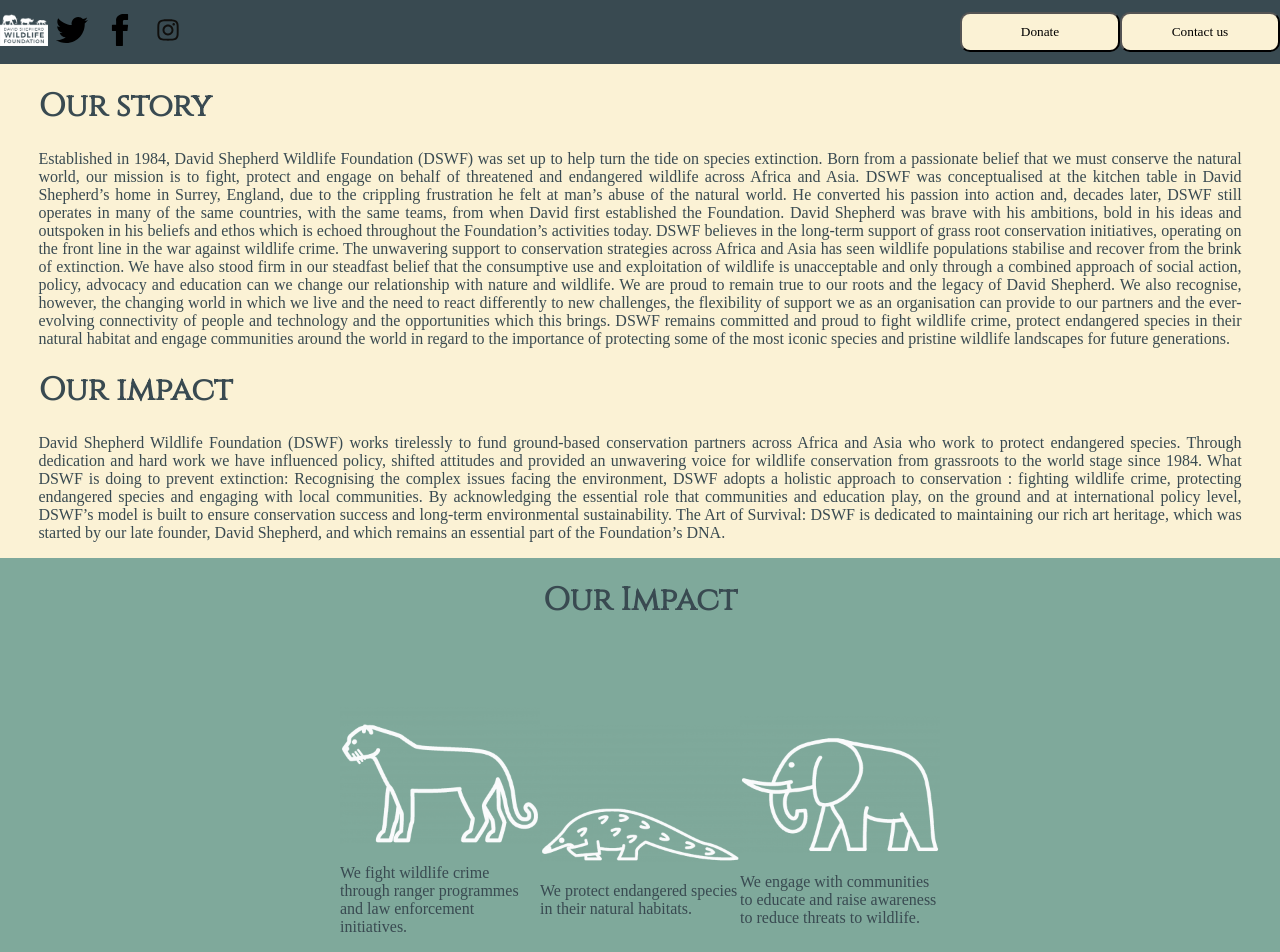
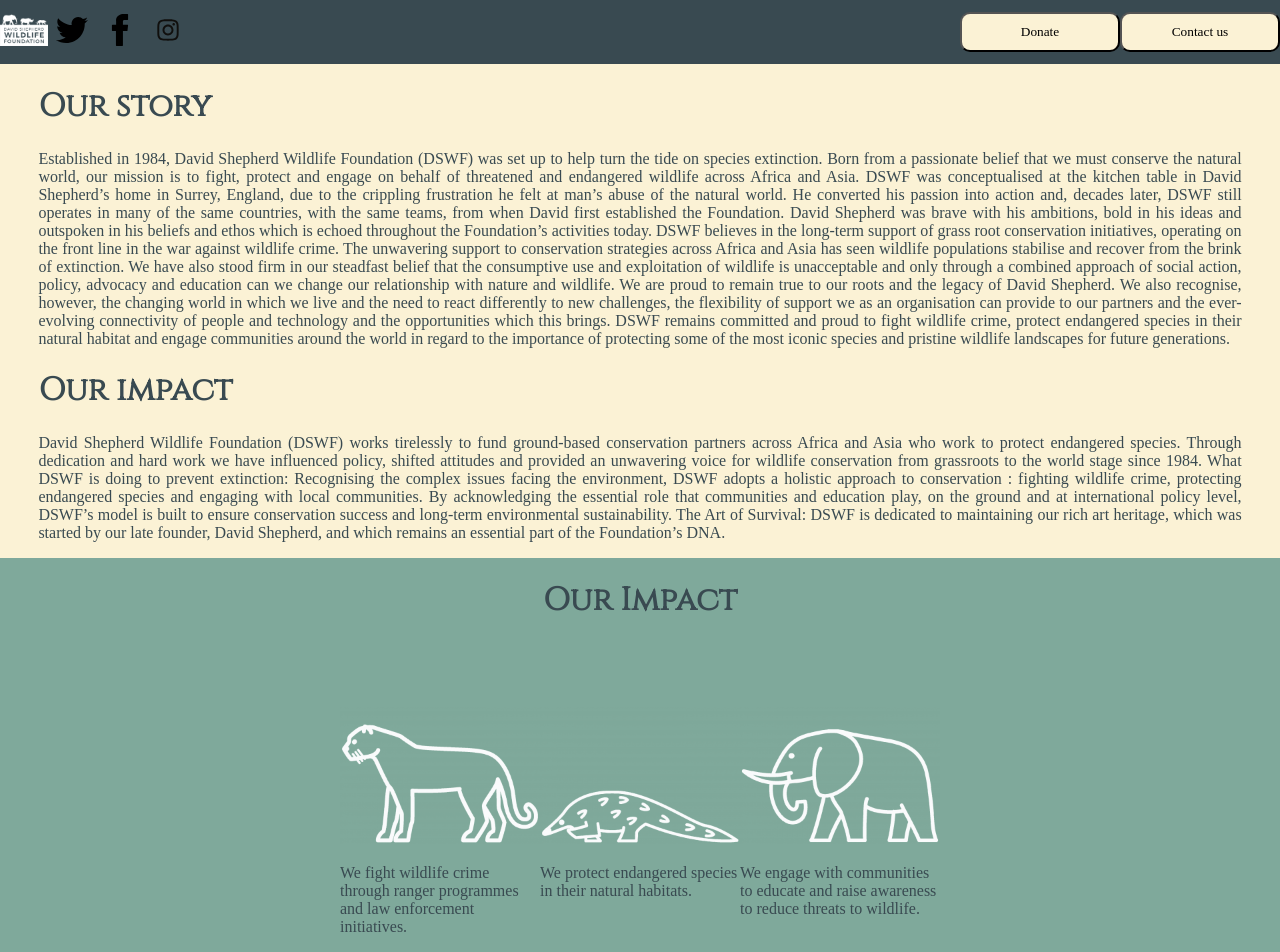
Before and after one commit to CodecoolGlobal/react-for-a-cause-react-tmboroka, a React (Create React App) app in the folder ngo/: page / in a window 1280 px wide. Shown: the top 952 px of the page. Built offline with nearby package versions, Linux system fonts and the light colour scheme; a web font is replaced by a local one.

Commit message:
barrier css fixed

```diff
--- a/ngo/src/App.css
+++ b/ngo/src/App.css
@@ -81,8 +81,8 @@
   background-color: var(--middle);
   display: grid;
   grid-template-columns: 2fr 2fr 2fr 2fr 2fr  2fr 2fr;
-  grid-template-rows: 0.2fr 0.2fr;
-  align-items: center;
+  grid-template-rows: 0.2fr 0.2fr 0.2fr;
+  align-items: start;
 }
 
 .barrier-container > h1{
@@ -97,7 +97,11 @@
   display: flex;
   grid-column: 3;
   grid-row: 2;
+  align-items:center
 }
+
+
+
 .barrier-container > #second{
   display: flex;
   grid-column: 4;
--- a/ngo/src/App.js
+++ b/ngo/src/App.js
@@ -23,9 +23,9 @@
       <TextContent id="text1" title='Our story' text={text1}/>
       <TextContent id='text2' title='Our impact' text={text2}/>
       <Barrier title="Our Impact"
-      content1={animalContainerContent('first',cat, second_content1,second_alt1 )}
-      content2={animalContainerContent('second',pan, second_content2, second_alt2)}
-      content3={animalContainerContent('third', elephant, second_content3, second_alt3)}/>
+      content1={animalContainerContent('first',cat, second_content1,second_alt1, 'textfirst' )}
+      content2={animalContainerContent('second',pan, second_content2, second_alt2, 'textsecond')}
+      content3={animalContainerContent('third', elephant, second_content3, second_alt3, 'textthird')}/>
       <TextContent id='text3' title='Take action' text={text3}/>
       <div className='pictures'>
       <AnimalPicture name='Elephants' pic='https://davidshepherd.org/wp-content/uploads/2020/05/elephant-feature-james-kydd-david-shepherd-wildlife-foundation.jpg'/>
@@ -38,9 +38,9 @@
       <TextContent id='text4' title='Wildlife art' text={text4}/>
       <TextContent id='text5' title='News and events' text={text5}/>
       <Barrier title="Wildlife needs our help now!"
-      content1= {animalContainerContent('first', doggo, content1, content1_alt)}
-      content2= {animalContainerContent('second', rhino, content2, content2_alt )}
-      content3= {animalContainerContent('third', leopard, content3, content3_alt)}
+      content1= {animalContainerContent('first', doggo, content1, content1_alt, 'textfirst')}
+      content2= {animalContainerContent('second', rhino, content2, content2_alt, 'textsecond')}
+      content3= {animalContainerContent('third', leopard, content3, content3_alt, 'textthird')}
       />
       <TextContent id='text6' title='Shop' text={text6}/>
       <ContactCard/>
--- a/ngo/src/components/AnimalContainer.js
+++ b/ngo/src/components/AnimalContainer.js
@@ -1,9 +1,9 @@
-function animalContainerContent(id,logo, text, altcontent) {
+function animalContainerContent(id,logo, text, altcontent, idp) {
     return (
         <div className="header" id={id}>
-        <div id={id} className="animals-container">
-            <img src={logo} alt={altcontent}></img>
-            <p className="text">{text}</p>
+        <div className="animals-container">
+            <img   src={logo} alt={altcontent}></img>
+            <p id={idp} className="text">{text}</p>
             </div>
     </div>
     )
```
